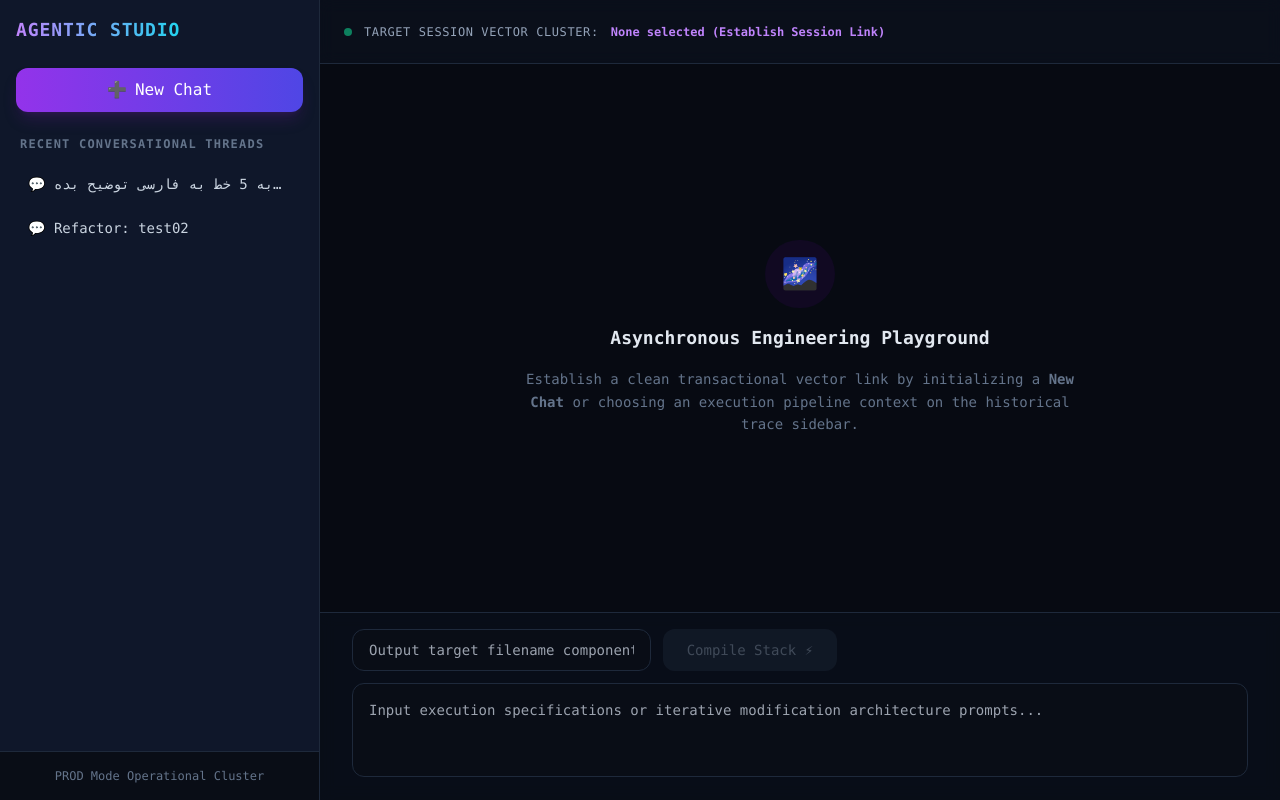
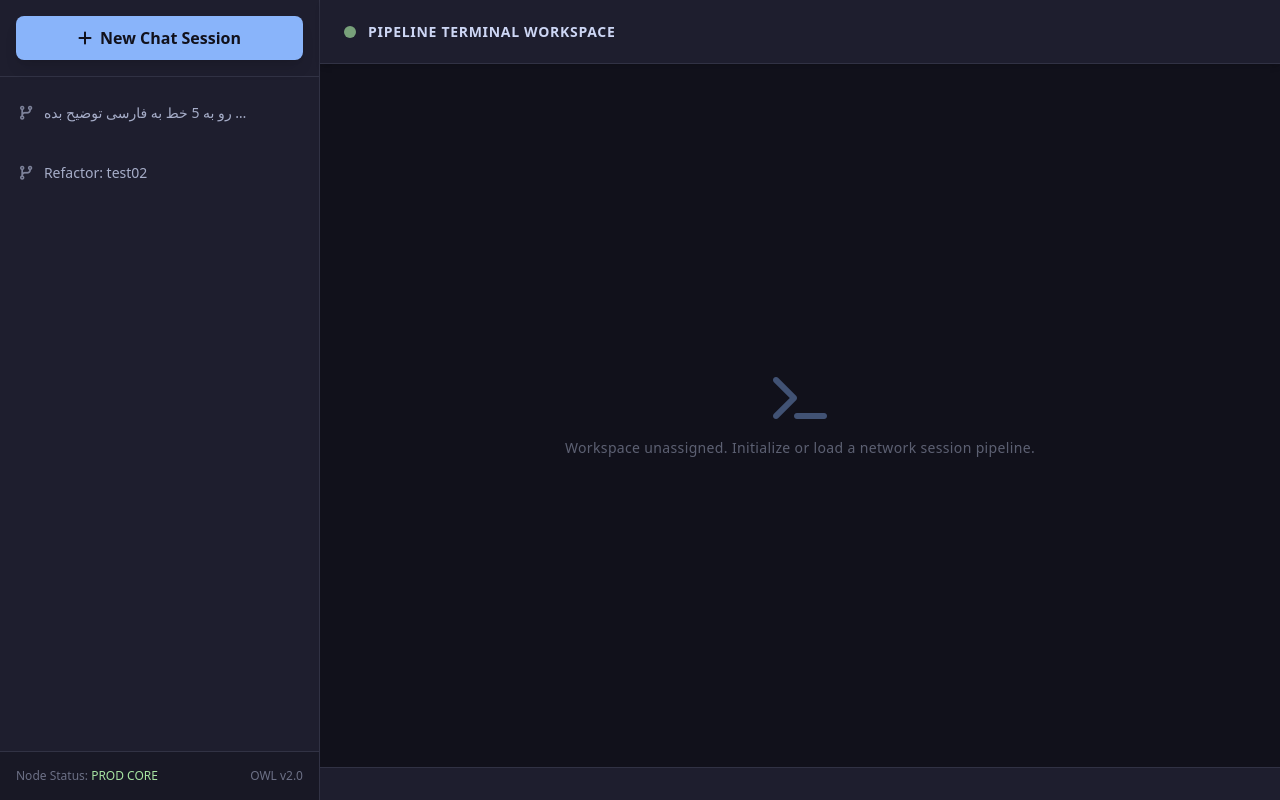
Before and after one commit to saeidsaadatigero/OpenRouter_API_aggregator_with-Owl-Alpha, a FastAPI app: page / in a window 1280 px wide. Run offline with FastAPI, Linux system fonts and the light colour scheme; parts of the project's set-up code (start-up, migrations or seed data) failed here and were passed over; some libraries are stand-ins or nearby versions.

```diff
--- a/main.py
+++ b/main.py
@@ -42,7 +42,7 @@ coder_service = OpenRouterCodingService()
 
 MAX_PROMPT_LENGTH = config("MAX_PROMPT_LENGTH", default=10000, cast=int)
 MAX_FILENAME_LENGTH = config("MAX_FILENAME_LENGTH", default=255, cast=int)
-ALLOWED_EXTENSIONS = {'.py', '.js', '.ts', '.java', '.cpp', '.c', '.h', '.cs', '.go', '.rs', '.html', '.css'}
+ALLOWED_EXTENSIONS = {'.py', '.js', '.ts', '.java', '.cpp', '.c', '.h', '.cs', '.go', '.rs', '.html', '.css', '.txt'}
 TARGET_BASE_DIR = Path("generated_components").resolve()
 
 
--- a/templates/index.html
+++ b/templates/index.html
@@ -1,172 +1,310 @@
 <!DOCTYPE html>
-<html lang="en" class="dark">
+<html lang="en">
 <head>
     <meta charset="UTF-8">
     <meta name="viewport" content="width=device-width, initial-scale=1.0">
-    <title>🌌 Agentic Code Studio</title>
+    <title>OpenRouter Studio Client</title>
     <script src="https://cdn.tailwindcss.com"></script>
+    <link rel="stylesheet" href="https://cdnjs.cloudflare.com/ajax/libs/font-awesome/6.4.0/css/all.min.css">
     <style>
-        body { background-color: #0b0f19; color: #e2e8f0; font-family: ui-monospace, SFMono-Regular, Menlo, Monaco, Consolas, monospace; }
-        ::-webkit-scrollbar { width: 6px; height: 6px; }
-        ::-webkit-scrollbar-track { background: #0f172a; }
-        ::-webkit-scrollbar-thumb { background: #1e293b; border-radius: 3px; }
-        ::-webkit-scrollbar-thumb:hover { background: #334155; }
+        ::-webkit-scrollbar {
+            width: 6px;
+        }
+        ::-webkit-scrollbar-track {
+            background: #1e1e2e;
+        }
+        ::-webkit-scrollbar-thumb {
+            background: #313244;
+            border-radius: 4px;
+        }
     </style>
 </head>
-<body class="h-screen w-screen flex overflow-hidden">
+<body class="bg-[#11111b] text-[#cdd6f4] font-sans antialiased h-screen flex overflow-hidden">
 
-    <aside class="w-80 bg-[#0f172a] border-r border-[#1e293b] flex flex-col justify-between shrink-0">
-        <div class="p-4 flex flex-col h-full overflow-hidden">
-            <div class="flex items-center justify-between mb-6">
-                <span class="text-transparent bg-clip-text bg-gradient-to-r from-purple-400 to-cyan-400 font-bold text-lg tracking-wider">AGENTIC STUDIO</span>
+    <aside class="w-80 bg-[#1e1e2e] border-r border-[#313244] flex flex-col h-full shrink-0">
+        <div class="p-4 border-b border-[#313244]">
+            <button onclick="createNewSession()" class="w-full bg-[#89b4fa] hover:bg-[#b4befe] text-[#11111b] font-semibold py-2.5 px-4 rounded-lg transition duration-200 flex items-center justify-center gap-2 shadow-lg">
+                <i class="fas fa-plus"></i> New Chat Session
+            </button>
+        </div>
+
+        <nav class="flex-1 overflow-y-auto p-2 space-y-1" id="sessions-container">
+            {% for chat in recent_chats %}
+            <div id="session-item-{{ chat.id }}" class="group flex items-center justify-between rounded-lg p-3 transition duration-150 {% if chat.id == active_session_id %}bg-[#313244] text-[#89b4fa]{% else %}hover:bg-[#181825] text-[#a6adc8]{% endif %}">
+                <a href="/chat/{{ chat.id }}" class="flex-1 truncate font-medium text-sm pr-2">
+                    <i class="fas fa-code-branch mr-2 opacity-70"></i>
+                    <span id="session-text-{{ chat.id }}">{{ chat.title or 'Untitled Operational Pipeline' }}</span>
+                </a>
+                <div class="flex items-center gap-1.5 opacity-0 group-hover:opacity-100 transition-opacity duration-150">
+                    <button onclick="triggerRenamePipeline({{ chat.id }}, '{{ chat.title or '' }}')" class="text-[#a6adc8] hover:text-[#f9e2af] p-1 transition" title="Rename Session">
+                        <i class="fas fa-edit text-xs"></i>
+                    </button>
+                    <button onclick="triggerDeletePipeline({{ chat.id }})" class="text-[#a6adc8] hover:text-[#f38ba8] p-1 transition" title="Delete Session">
+                        <i class="fas fa-trash-alt text-xs"></i>
+                    </button>
+                </div>
             </div>
+            {% endfor %}
+        </nav>
 
-            <button onclick="createNewChatSession()" class="w-full bg-gradient-to-r from-purple-600 to-indigo-600 hover:from-purple-700 hover:to-indigo-700 text-white font-medium py-2.5 px-4 rounded-xl mb-6 shadow-lg shadow-purple-900/30 transition duration-200 flex items-center justify-center gap-2">
-                <span>➕</span> New Chat
-            </button>
-
-            <h3 class="text-xs font-semibold text-slate-500 uppercase tracking-widest mb-3 px-1">Recent Conversational Threads</h3>
-            <div class="flex-1 overflow-y-auto space-y-1 pr-1">
-                {% for chat in recent_chats %}
-                <a href="/chat/{{ chat.id }}" class="block px-3 py-2.5 rounded-xl text-sm transition text-slate-300 hover:bg-[#1e293b]/50 hover:text-white truncate {% if active_session_id == chat.id %}bg-purple-950/40 text-purple-300 border border-purple-800/40{% endif %}">
-                    💬 {{ chat.title }}
-                </a>
-                {% else %}
-                <p class="text-xs text-slate-600 px-2 italic">No context logs found.</p>
-                {% endfor %}
-            </div>
-        </div>
-        <div class="p-4 border-t border-[#1e293b] bg-[#090d16] text-center text-xs text-slate-500">
-            PROD Mode Operational Cluster
+        <div class="p-4 bg-[#181825] border-t border-[#313244] text-xs text-[#6c7086] flex items-center justify-between">
+            <span>Node Status: <span class="text-[#a6e3a1]">PROD CORE</span></span>
+            <span>OWL v2.0</span>
         </div>
     </aside>
 
-    <main class="flex-1 flex flex-col h-full relative overflow-hidden bg-[#070a12]">
-
-        <header class="h-16 border-b border-[#1e293b] flex items-center justify-between px-6 bg-[#0f172a]/40 backdrop-blur">
+    <main class="flex-1 flex flex-col h-full bg-[#11111b] relative">
+        <header class="h-16 border-b border-[#313244] bg-[#1e1e2e] flex items-center justify-between px-6 shadow-md z-10">
             <div class="flex items-center gap-3">
-                <div class="w-2 h-2 rounded-full bg-emerald-500 animate-pulse"></div>
-                <span class="text-xs tracking-wider uppercase text-slate-400">Target Session Vector Cluster: </span>
-                <span id="session-display-id" class="text-xs text-purple-400 font-bold">{{ active_session_id if active_session_id else 'None selected (Establish Session Link)' }}</span>
+                <div class="w-3 h-3 rounded-full bg-[#a6e3a1] animate-pulse"></div>
+                <h1 class="font-semibold text-sm uppercase tracking-wider text-[#cdd6f4]">
+                    Pipeline Terminal Workspace {% if active_session_id %}[ID: {{ active_session_id }}]{% endif %}
+                </h1>
             </div>
         </header>
 
-        <section id="chat-scroller" class="flex-1 overflow-y-auto p-6 space-y-4">
-            {% if not active_session_id %}
-            <div class="h-full flex flex-col items-center justify-center text-center max-w-xl mx-auto space-y-4">
-                <div class="p-4 bg-purple-950/20 rounded-full text-purple-400 text-3xl">🌌</div>
-                <h2 class="text-lg font-bold text-slate-200">Asynchronous Engineering Playground</h2>
-                <p class="text-sm text-slate-500 leading-relaxed">Establish a clean transactional vector link by initializing a <b>New Chat</b> or choosing an execution pipeline context on the historical trace sidebar.</p>
+        <div id="chat-messages" class="flex-1 overflow-y-auto p-6 space-y-4 bg-[#11111b]">
             </div>
-            {% else %}
-                {% for message in messages %}
-                <div class="flex flex-col p-4 rounded-2xl max-w-[85%] {% if message.role == 'user' %} bg-purple-950/20 border border-purple-900/30 text-slate-200 ml-auto {% else %} bg-[#0f172a] border border-[#1e293b] text-cyan-400 mr-auto {% endif %}">
-                    <span class="text-[10px] font-bold tracking-widest uppercase mb-1 block {% if message.role == 'user' %} text-purple-400 {% else %} text-cyan-500 {% endif %}">{{ message.role }}</span>
-                </div>
-                {% endfor %}
-            {% endif %}
-            <div id="live-stream-target" class="hidden flex flex-col p-4 rounded-2xl max-w-[85%] bg-[#0f172a] border border-[#1e293b] text-cyan-400 mr-auto">
-                <span class="text-[10px] font-bold tracking-widest uppercase text-cyan-500 mb-1 block">assistant (streaming)</span>
-                <pre id="stream-buffer" class="whitespace-pre-wrap font-mono text-sm leading-relaxed text-cyan-300"></pre>
-            </div>
-        </section>
 
-        <footer class="p-4 border-t border-[#1e293b] bg-[#0f172a]/30 backdrop-blur">
-            <form id="generation-form" onsubmit="executeGenerationPipeline(event)" class="max-w-4xl mx-auto space-y-3">
-                <div class="flex gap-3">
-                    <input type="text" id="filename-input" placeholder="Output target filename components (e.g., core_logic.py)" required class="w-1/3 bg-[#090d16] border border-[#1e293b] focus:border-purple-500 rounded-xl px-4 py-2.5 text-sm font-mono text-slate-200 outline-none transition" />
-                    <button type="submit" {% if not active_session_id %} disabled class="opacity-40 cursor-not-allowed bg-slate-800 text-slate-400 px-6 rounded-xl font-medium text-sm shrink-0" {% else %} class="bg-gradient-to-r from-purple-600 to-indigo-600 hover:from-purple-700 hover:to-indigo-700 px-6 rounded-xl font-medium text-sm text-white transition duration-200 shadow-md shadow-purple-900/20 shrink-0" {% endif %}>
-                        Compile Stack ⚡
+        <footer class="p-4 bg-[#1e1e2e] border-t border-[#313244]">
+            <form id="generation-form" onsubmit="executeGenerationStream(event)" class="max-w-4xl mx-auto space-y-3">
+                <div class="flex items-center gap-3 bg-[#11111b] border border-[#313244] rounded-xl p-2.5 focus-within:border-[#89b4fa] transition shadow-inner">
+                    <textarea id="prompt-input" required rows="1" placeholder="Enter structural generation rules or algorithmic prompts..." class="flex-1 bg-transparent border-0 outline-none focus:ring-0 text-sm text-[#cdd6f4] placeholder-[#6c7086] resize-none h-10 py-2.5 px-2"></textarea>
+
+                    <div class="relative max-w-xs hidden sm:block">
+                        <span class="absolute inset-y-0 left-0 flex items-center pl-3 pointer-events-none text-[#6c7086] text-xs">
+                            <i class="fas fa-file-signature"></i>
+                        </span>
+                        <input type="text" id="filename-input" placeholder="Auto-detect filename" class="w-48 bg-[#181825] border border-[#313244] rounded-lg pl-8 pr-3 py-1.5 text-xs text-[#cdd6f4] focus:outline-none focus:border-[#89b4fa] transition">
+                    </div>
+
+                    <button type="submit" id="submit-btn" class="bg-[#89b4fa] hover:bg-[#b4befe] text-[#11111b] w-10 h-10 rounded-lg flex items-center justify-center transition duration-200 shrink-0 shadow">
+                        <i class="fas fa-paper-plane text-sm"></i>
                     </button>
                 </div>
-                <textarea id="prompt-input" rows="3" placeholder="Input execution specifications or iterative modification architecture prompts..." required {% if not active_session_id %} disabled {% endif %} class="w-full bg-[#090d16] border border-[#1e293b] focus:border-purple-500 rounded-xl p-4 text-sm font-mono text-slate-200 outline-none transition resize-none"></textarea>
+                <div class="flex items-center justify-between px-1 text-[11px] text-[#6c7086]">
+                    <span>* Leave target filename empty for predictive LLM context generation modeling.</span>
+                    <span id="stream-status-ticker" class="italic text-[#89b4fa]"></span>
+                </div>
             </form>
         </footer>
     </main>
 
     <script>
-        const activeSessionId = "{{ active_session_id if active_session_id else '' }}";
+        const activeSessionId = "{{ active_session_id or '' }}";
 
-        async function createNewChatSession() {
+        // Lifecycle hook initialization sequence execution block
+        document.addEventListener("DOMContentLoaded", () => {
+            if (activeSessionId) {
+                hydrateExistingMessages(activeSessionId);
+            } else {
+                document.getElementById("chat-messages").innerHTML = `
+                    <div class="h-full flex flex-col items-center justify-center text-center space-y-4 p-8 opacity-40">
+                        <i class="fas fa-terminal text-5xl text-[#89b4fa]"></i>
+                        <p class="text-sm font-medium tracking-wide">Workspace unassigned. Initialize or load a network session pipeline.</p>
+                    </div>
+                `;
+                document.getElementById("generation-form").style.display = "none";
+            }
+        });
+
+        // Hydrates core UI nodes with persistent data blocks from DB endpoint layer
+        async function hydrateExistingMessages(sessionId) {
+            const container = document.getElementById("chat-messages");
+            container.innerHTML = '';
             try {
-                const response = await fetch('/api/chat/new', { method: 'POST' });
-                const data = await response.json();
-                if (data.status === 'success') {
+                const response = await fetch(`/api/chat/${sessionId}/messages`);
+                if (!response.ok) throw new Error("Failed to load pipeline message layers.");
+                const messages = await response.ok ? await response.json() : [];
+
+                if (messages.length === 0) {
+                    container.innerHTML = `
+                        <div class="text-center text-xs text-[#6c7086] py-12" id="empty-state">
+                            Active session context initialized. Awaiting user ingress instruction stack.
+                        </div>
+                    `;
+                    return;
+                }
+
+                messages.forEach(msg => {
+                    appendMessageBubble(msg.role, msg.content);
+                });
+                scrollTerminalToBottom();
+            } catch (err) {
+                console.error("[HYDRATION-FAILURE]", err);
+                container.innerHTML = `<div class="p-4 bg-[#f38ba8]/10 text-[#f38ba8] rounded-lg text-xs">Error during channel sync.</div>`;
+            }
+        }
+
+        // Appends unified high-contrast block layouts to document frame hierarchy
+        function appendMessageBubble(role, content) {
+            const container = document.getElementById("chat-messages");
+            const emptyState = document.getElementById("empty-state");
+            if (emptyState) emptyState.remove();
+
+            const wrapper = document.createElement("div");
+            wrapper.className = `flex flex-col space-y-1 max-w-3xl ${role === 'user' ? 'ml-auto items-end' : 'mr-auto items-start'}`;
+
+            const roleIndicator = role === 'user' ? 'OPERATOR' : 'OWL ENGINE CORE';
+            const roleColor = role === 'user' ? 'text-[#f9e2af]' : 'text-[#a6e3a1]';
+
+            const bodyClass = role === 'user'
+                ? 'bg-[#313244] text-[#cdd6f4] rounded-2xl rounded-tr-none'
+                : 'bg-[#181825] text-[#a6e3a1] border border-[#313244] rounded-2xl rounded-tl-none font-mono text-xs leading-relaxed whitespace-pre-wrap';
+
+            wrapper.innerHTML = `
+                <span class="text-[10px] font-bold tracking-widest ${roleColor} opacity-70">${roleIndicator}</span>
+                <div class="py-3 px-4 shadow-md ${bodyClass}">${escapeHtml(content)}</div>
+            `;
+            container.appendChild(wrapper);
+            return wrapper;
+        }
+
+        // Structural operational controller for generating dynamic SSE execution streams
+        async function executeGenerationStream(event) {
+            event.preventDefault();
+            if (!activeSessionId) return;
+
+            const promptInput = document.getElementById("prompt-input");
+            const filenameInput = document.getElementById("filename-input");
+            const submitBtn = document.getElementById("submit-btn");
+            const ticker = document.getElementById("stream-status-ticker");
+
+            const prompt = promptInput.value.trim();
+            const filename = filenameInput.value.trim();
+
+            if (!prompt) return;
+
+            // Optimistic UI interaction lock execution sequence
+            appendMessageBubble("user", prompt);
+            promptInput.value = '';
+            submitBtn.disabled = true;
+            submitBtn.classList.add("opacity-40");
+            ticker.textContent = "Pipeline executing upstream remote execution layer...";
+
+            const formData = new FormData();
+            formData.append("prompt", prompt);
+            if (filename) formData.append("filename", filename);
+
+            // Pre-allocate Assistant token cluster node space inside target DOM wrapper
+            const assistantBubble = appendMessageBubble("assistant", "");
+            const tokenTargetNode = assistantBubble.querySelector("div");
+            scrollTerminalToBottom();
+
+            try {
+                const response = await fetch(`/api/chat/${activeSessionId}/generate`, {
+                    method: "POST",
+                    body: formData
+                });
+
+                if (!response.ok) throw new Error("Upstream execution channel validation fault.");
+
+                const reader = response.body.getReader();
+                const decoder = new TextDecoder();
+                let executionBuffer = "";
+
+                while (true) {
+                    const { done, value } = await reader.read();
+                    if (done) break;
+
+                    executionBuffer += decoder.decode(value, { stream: true });
+                    const processingLines = executionBuffer.split("\n\n");
+                    executionBuffer = processingLines.pop(); // Hold incomplete frame
+
+                    for (const rawLine of processingLines) {
+                        const line = rawLine.trim();
+                        if (!line.startsWith("data: ")) continue;
+
+                        try {
+                            const parsedJson = JSON.parse(line.substring(6));
+                            if (parsedJson.type === "token") {
+                                tokenTargetNode.textContent += parsedJson.content;
+                                scrollTerminalToBottom();
+                            } else if (parsedJson.type === "final") {
+                                ticker.textContent = `File compilation successfully dumped to sandbox: ${parsedJson.filename}`;
+                            } else if (parsedJson.type === "error") {
+                                tokenTargetNode.innerHTML += `<div class="mt-2 p-2 bg-[#f38ba8]/20 text-[#f38ba8] rounded text-xs">Fault: ${parsedJson.detail}</div>`;
+                            }
+                        } catch (e) {
+                            // Suppress intra-chunk structural parsing exceptions
+                        }
+                    }
+                }
+            } catch (streamErr) {
+                console.error("[STREAM-FAULT]", streamErr);
+                tokenTargetNode.innerHTML += `<div class="mt-2 p-2 bg-[#f38ba8]/20 text-[#f38ba8] rounded text-xs">Pipeline transmission dropped structurally.</div>`;
+                ticker.textContent = "Execution failure.";
+            } finally {
+                submitBtn.disabled = false;
+                submitBtn.classList.remove("opacity-40");
+                scrollTerminalToBottom();
+            }
+        }
+
+        // Dispatches structural mutations to update title reference maps
+        async function triggerRenamePipeline(sessionId, currentTitle) {
+            const newTitle = prompt("Enter replacement tracking identifier for this pipeline context:", currentTitle);
+            if (newTitle === null || newTitle.trim() === "") return;
+
+            const formPayload = new FormData();
+            formPayload.append("title", newTitle.trim());
+
+            try {
+                const res = await fetch(`/api/chat/${sessionId}/rename`, { method: "POST", body: formPayload });
+                if (res.ok) {
+                    document.getElementById(`session-text-${sessionId}`).textContent = newTitle.trim();
+                } else {
+                    alert("Failure updating internal metadata tracking title state.");
+                }
+            } catch (err) {
+                console.error("[RENAME-FAULT]", err);
+            }
+        }
+
+        // Dispatches complete thread erasure request down database driver pipelines
+        async function triggerDeletePipeline(sessionId) {
+            if (!confirm("Confirm catastrophic database erasure operation for this session thread context?")) return;
+
+            try {
+                const res = await fetch(`/api/chat/${sessionId}/delete`, { method: "POST" });
+                if (res.ok) {
+                    document.getElementById(`session-item-${sessionId}`).remove();
+                    if (activeSessionId === String(sessionId)) {
+                        window.location.href = "/";
+                    }
+                } else {
+                    alert("Catastrophic target clearing failed at service model layer.");
+                }
+            } catch (err) {
+                console.error("[DELETE-FAULT]", err);
+            }
+        }
+
+        // Submits structural request to allocate entirely blank pipeline instances
+        async function createNewSession() {
+            try {
+                const res = await fetch("/api/chat/new", { method: "POST" });
+                const data = await res.json();
+                if (data.status === "success") {
                     window.location.href = `/chat/${data.session_id}`;
                 }
             } catch (err) {
-                console.error("Critical failure during instantiation of session container mapping:", err);
+                console.error("[SESSION-CREATION-FAULT]", err);
             }
         }
 
-        function executeGenerationPipeline(event) {
-            event.preventDefault();
-            if (!activeSessionId) return;
+        function scrollTerminalToBottom() {
+            const container = document.getElementById("chat-messages");
+            container.scrollTop = container.scrollHeight;
+        }
 
-            const promptInput = document.getElementById('prompt-input');
-            const filenameInput = document.getElementById('filename-input');
-            const streamTarget = document.getElementById('live-stream-target');
-            const streamBuffer = document.getElementById('stream-buffer');
-            const chatScroller = document.getElementById('chat-scroller');
-
-            const prompt = promptInput.value;
-            const filename = filenameInput.value;
-
-            // Render local user message instantly inside UI loop framework before network socket initialization
-            const userBubble = document.createElement('div');
-            userBubble.className = "flex flex-col p-4 rounded-2xl max-w-[85%] bg-purple-950/20 border border-purple-900/30 text-slate-200 ml-auto";
-            userBubble.innerHTML = `<span class="text-[10px] font-bold tracking-widest uppercase text-purple-400 mb-1 block">user</span><pre class="whitespace-pre-wrap font-mono text-sm leading-relaxed">${prompt}</pre>`;
-            chatScroller.insertBefore(userBubble, streamTarget);
-
-            // Re-adjust scrolling offset bounds seamlessly
-            chatScroller.scrollTop = chatScroller.scrollHeight;
-
-            // Reset stream overlay status indicators
-            streamBuffer.innerText = "";
-            streamTarget.classList.remove('hidden');
-            promptInput.value = "";
-
-            // Initialize Form Multi-part standard payload encoding constraints
-            const bodyForm = new FormData();
-            bodyForm.append('prompt', prompt);
-            bodyForm.append('filename', filename);
-
-            const xhr = new XMLHttpRequest();
-            xhr.open('POST', `/api/chat/${activeSessionId}/generate`, true);
-
-            let lastIdx = 0;
-            xhr.onprogress = function() {
-                const rawChunks = xhr.responseText.substring(lastIdx);
-                lastIdx = xhr.responseText.length;
-
-                const lines = rawChunks.split('\n');
-                lines.forEach(line => {
-                    if (line.startsWith('data: ')) {
-                        try {
-                            const rawJson = line.substring(6).trim();
-                            if (!rawJson) return;
-                            const payload = JSON.parse(rawJson);
-
-                            if (payload.type === 'token') {
-                                streamBuffer.innerText += payload.content;
-                                chatScroller.scrollTop = chatScroller.scrollHeight;
-                            } else if (payload.type === 'final') {
-                                window.location.reload();
-                            } else if (payload.type === 'error') {
-                                alert(`Pipeline Breakout: ${payload.detail}`);
-                            }
-                        } catch(e) {
-                            // Suppress incremental framing artifacts silently
-                        }
-                    }
-                });
-            };
-
-            xhr.onerror = function() {
-                alert("Critical network link termination detected inside ASGI channel infrastructure.");
-            };
-
-            xhr.send(bodyForm);
+        function escapeHtml(text) {
+            return text
+                .replace(/&/g, "&amp;")
+                .replace(/</g, "&lt;")
+                .replace(/>/g, "&gt;")
+                .replace(/"/g, "&quot;")
+                .replace(/'/g, "&#039;");
         }
     </script>
 </body>
```
Also changed, not shown: generated_components/python_intro_summary.py (added, +24 -0 lines), 1 other file.
